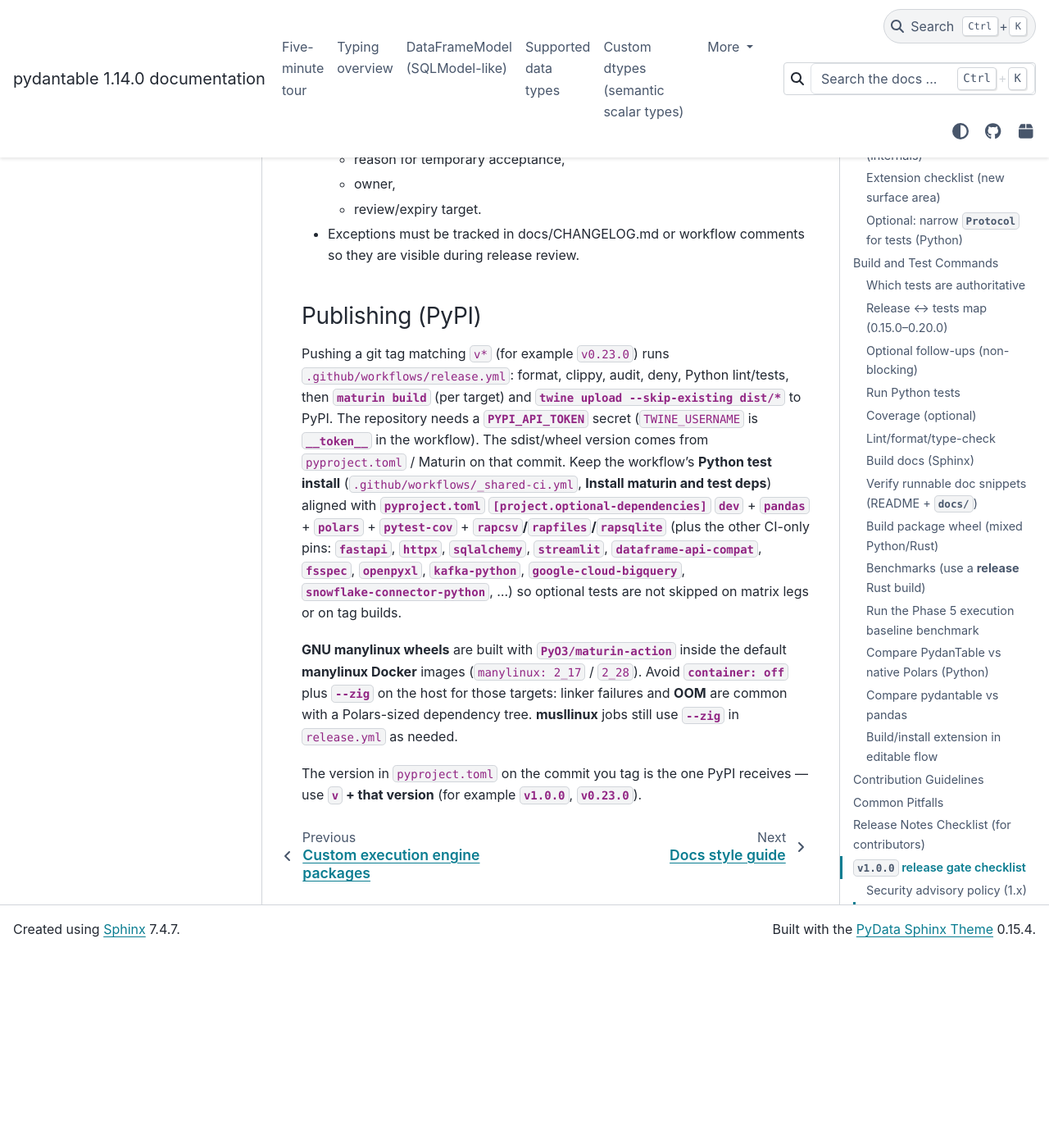
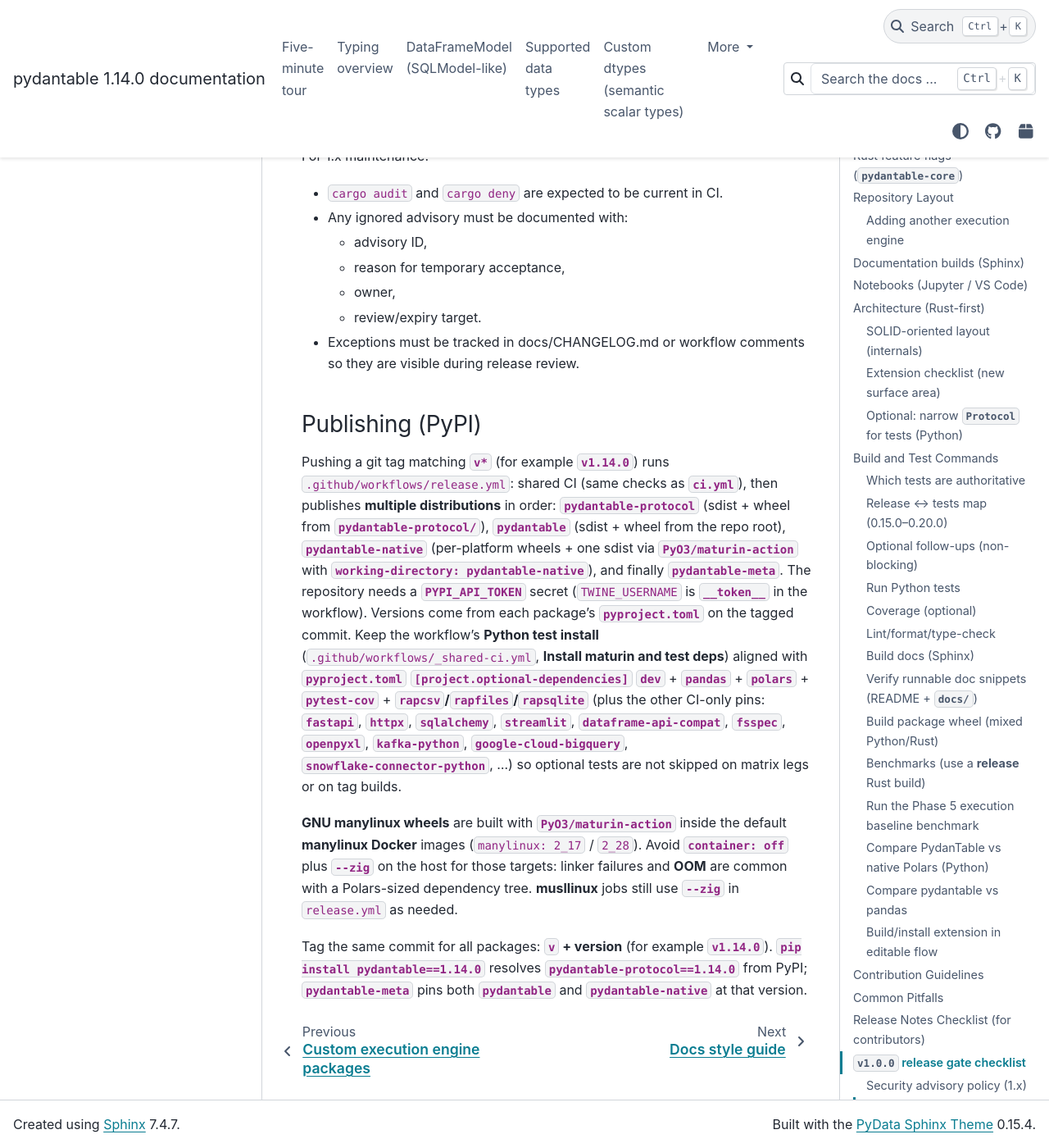
Before and after one commit to eddiethedean/pydantable, a Sphinx documentation site: the page built from docs/DEVELOPER.md, in a window 1280 px wide and 1400 px high, scrolled down 18373 px. Shown: the whole window at 82% size. Built offline with Sphinx 7.4.7 and the PyData theme 0.15.4, drawn with Linux system fonts in a browser that asks for light colours; the version number is read from the project's files by our own code; before the commit the page ends 19536 px from its top, so only the background shows below that; some of the changed text lies outside the part shown.

Commit message:
docs: 1.14.0 release readiness (README pointer, split-package PyPI checklist)

```diff
--- a/docs/DEVELOPER.md
+++ b/docs/DEVELOPER.md
@@ -431,7 +431,7 @@
 
 ## Release Notes Checklist (for contributors)
 
-- [ ] Version matches everywhere: `pyproject.toml`, `pydantable-core/Cargo.toml`, `python/pydantable/__init__.py`, and `rust_version()` in `pydantable-core/src/python_api/expr_fns.rs` (`env!("CARGO_PKG_VERSION")`) (CI also runs `tests/test_version_alignment.py`, which asserts `__version__ == _core.rust_version()`)
+- [ ] **Version matches everywhere (1.x.y):** root `pyproject.toml` (**`pydantable`**), `pydantable-protocol/pyproject.toml`, `pydantable-native/pyproject.toml`, `pydantable-meta/pyproject.toml`, `pydantable-core/Cargo.toml`, `python/pydantable/__init__.py` (**`__version__`**), `pydantable-protocol/python/pydantable_protocol/__init__.py` (**`__version__`**), and pinned deps (`pydantable-protocol==…`, `pydantable==…`, `pydantable-native==…` where applicable). **`rust_version()`** in `pydantable-core/src/python_api/expr_fns.rs` uses `env!("CARGO_PKG_VERSION")`. CI runs `tests/test_version_alignment.py` (`pydantable.__version__ == pydantable_native._core.rust_version()` and protocol matches core).
 - [ ] `docs/CHANGELOG.md` has a section for the release with highlights
 - [ ] `make check-full` passes (Ruff, ty, `cargo fmt --check`, `clippy -D warnings`, `cargo test --all-features`)
 - [ ] Python tests pass in `.venv` (`pytest`)
@@ -466,8 +466,8 @@
 
 ### Publishing (PyPI)
 
-Pushing a git tag matching `v*` (for example `v0.23.0`) runs `.github/workflows/release.yml`: format, clippy, audit, deny, Python lint/tests, then **`maturin build`** (per target) and **`twine upload --skip-existing dist/*`** to PyPI. The repository needs a **`PYPI_API_TOKEN`** secret (`TWINE_USERNAME` is **`__token__`** in the workflow). The sdist/wheel version comes from `pyproject.toml` / Maturin on that commit. Keep the workflow’s **Python test install** (`.github/workflows/_shared-ci.yml`, **Install maturin and test deps**) aligned with **`pyproject.toml`** **`[project.optional-dependencies]`** **`dev`** + **`pandas`** + **`polars`** + **`pytest-cov`** + **`rapcsv`/`rapfiles`/`rapsqlite`** (plus the other CI-only pins: **`fastapi`**, **`httpx`**, **`sqlalchemy`**, **`streamlit`**, **`dataframe-api-compat`**, **`fsspec`**, **`openpyxl`**, **`kafka-python`**, **`google-cloud-bigquery`**, **`snowflake-connector-python`**, …) so optional tests are not skipped on matrix legs or on tag builds.
+Pushing a git tag matching **`v*`** (for example **`v1.14.0`**) runs `.github/workflows/release.yml`: shared CI (same checks as **`ci.yml`**), then publishes **multiple distributions** in order: **`pydantable-protocol`** (sdist + wheel from **`pydantable-protocol/`**), **`pydantable`** (sdist + wheel from the repo root), **`pydantable-native`** (per-platform wheels + one sdist via **`PyO3/maturin-action`** with **`working-directory: pydantable-native`**), and finally **`pydantable-meta`**. The repository needs a **`PYPI_API_TOKEN`** secret (`TWINE_USERNAME` is **`__token__`** in the workflow). Versions come from each package’s **`pyproject.toml`** on the tagged commit. Keep the workflow’s **Python test install** (`.github/workflows/_shared-ci.yml`, **Install maturin and test deps**) aligned with **`pyproject.toml`** **`[project.optional-dependencies]`** **`dev`** + **`pandas`** + **`polars`** + **`pytest-cov`** + **`rapcsv`/`rapfiles`/`rapsqlite`** (plus the other CI-only pins: **`fastapi`**, **`httpx`**, **`sqlalchemy`**, **`streamlit`**, **`dataframe-api-compat`**, **`fsspec`**, **`openpyxl`**, **`kafka-python`**, **`google-cloud-bigquery`**, **`snowflake-connector-python`**, …) so optional tests are not skipped on matrix legs or on tag builds.
 
 **GNU manylinux wheels** are built with **`PyO3/maturin-action`** inside the default **manylinux Docker** images (`manylinux: 2_17` / `2_28`). Avoid **`container: off`** plus **`--zig`** on the host for those targets: linker failures and **OOM** are common with a Polars-sized dependency tree. **musllinux** jobs still use **`--zig`** in `release.yml` as needed.
 
-The version in `pyproject.toml` on the commit you tag is the one PyPI receives — use **`v` + that version** (for example **`v1.0.0`**, **`v0.23.0`**).
+Tag the same commit for all packages: **`v` + version** (for example **`v1.14.0`**). **`pip install pydantable==1.14.0`** resolves **`pydantable-protocol==1.14.0`** from PyPI; **`pydantable-meta`** pins both **`pydantable`** and **`pydantable-native`** at that version.
```
Also changed, not shown: README.md (+2 -0 lines).
